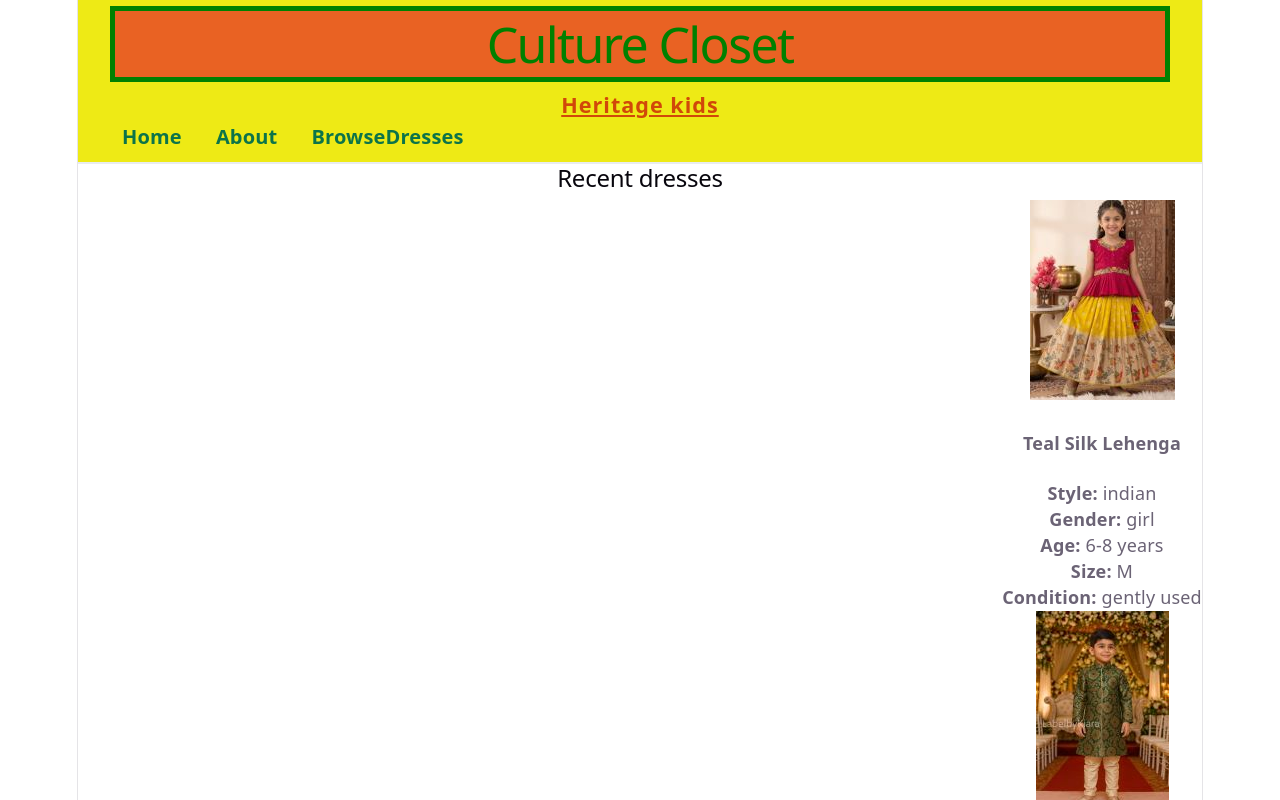
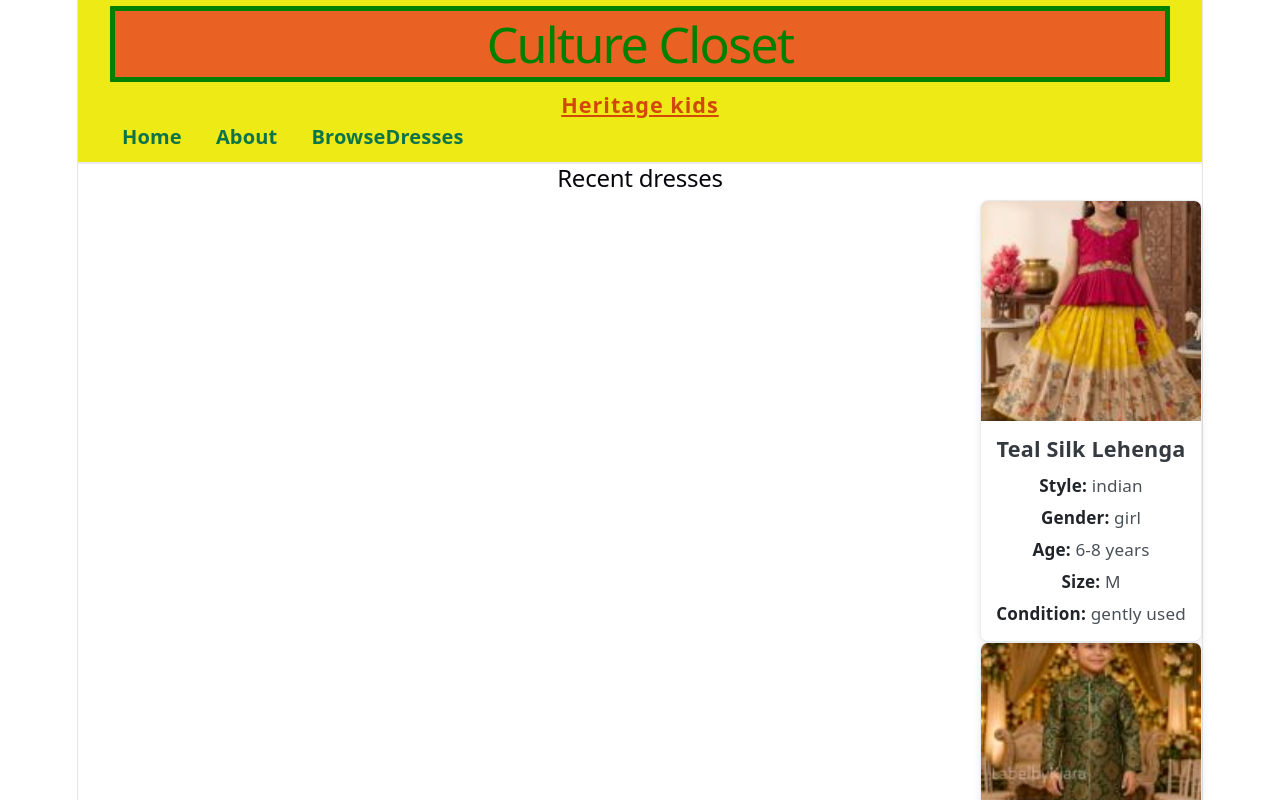
Before and after one commit to vinuthagr2023/unit1-project-culture-closet, a React (Vite) app: page /recent-dresses in a window 1280 px wide. Shown: the top 800 px of the page. Built offline with nearby package versions, Linux system fonts and the light colour scheme.

Commit message:
style added dresscard

```diff
--- a/src/components/dresscard/DressCard.css
+++ b/src/components/dresscard/DressCard.css
@@ -0,0 +1,58 @@
+
+
+.item-card {
+    background: #ffffff;
+    border-radius: 8px;
+    overflow: hidden;
+    box-shadow: 0 4px 8px rgba(0, 0, 0, 0.08);
+    display: flex;
+    flex-direction: column;
+    transition: transform 0.2s ease, box-shadow 0.2s ease;
+    border: 1px solid #e9ecef;
+}
+
+.item-card:hover {
+    transform: translateY(-4px);
+    box-shadow: 0 6px 12px rgba(0, 0, 0, 0.12);
+}
+
+.item-card-image {
+    width: 100%;
+    height: 220px;
+    object-fit: cover;
+    background-color: #f8f9fa;
+}
+
+.no-image-box {
+    width: 100%;
+    height: 220px;
+    background-color: #e9ecef;
+    color: #6c757d;
+    display: flex;
+    align-items: center;
+    justify-content: center;
+    font-size: 0.95rem;
+    font-weight: 500;
+}
+
+.item-card h4 {
+    font-size: 1.2rem;
+    color: #343a40;
+    margin: 15px 15px 8px 15px;
+    font-weight: 600;
+}
+
+.item-card p {
+    font-size: 0.95rem;
+    color: #495057;
+    margin: 4px 15px;
+    line-height: 1.4;
+}
+
+.item-card p strong {
+    color: #212529;
+}
+
+.item-card p:last-of-type {
+    margin-bottom: 15px;
+}
--- a/src/components/dresscard/DressCard.jsx
+++ b/src/components/dresscard/DressCard.jsx
@@ -1,4 +1,5 @@
 import React from "react";
+import "./DressCard.css";
 
 function DressCard({ dress }) {
     if(!dress)return null;
```
